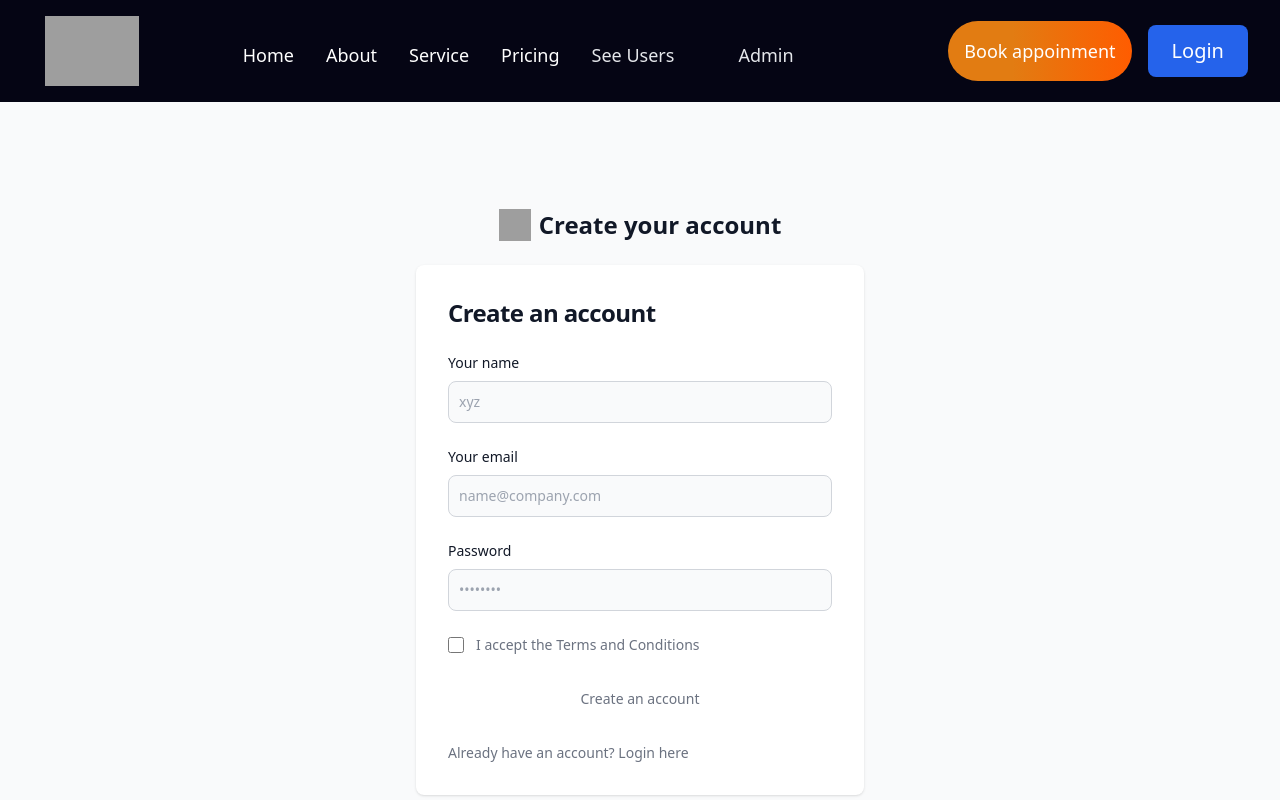
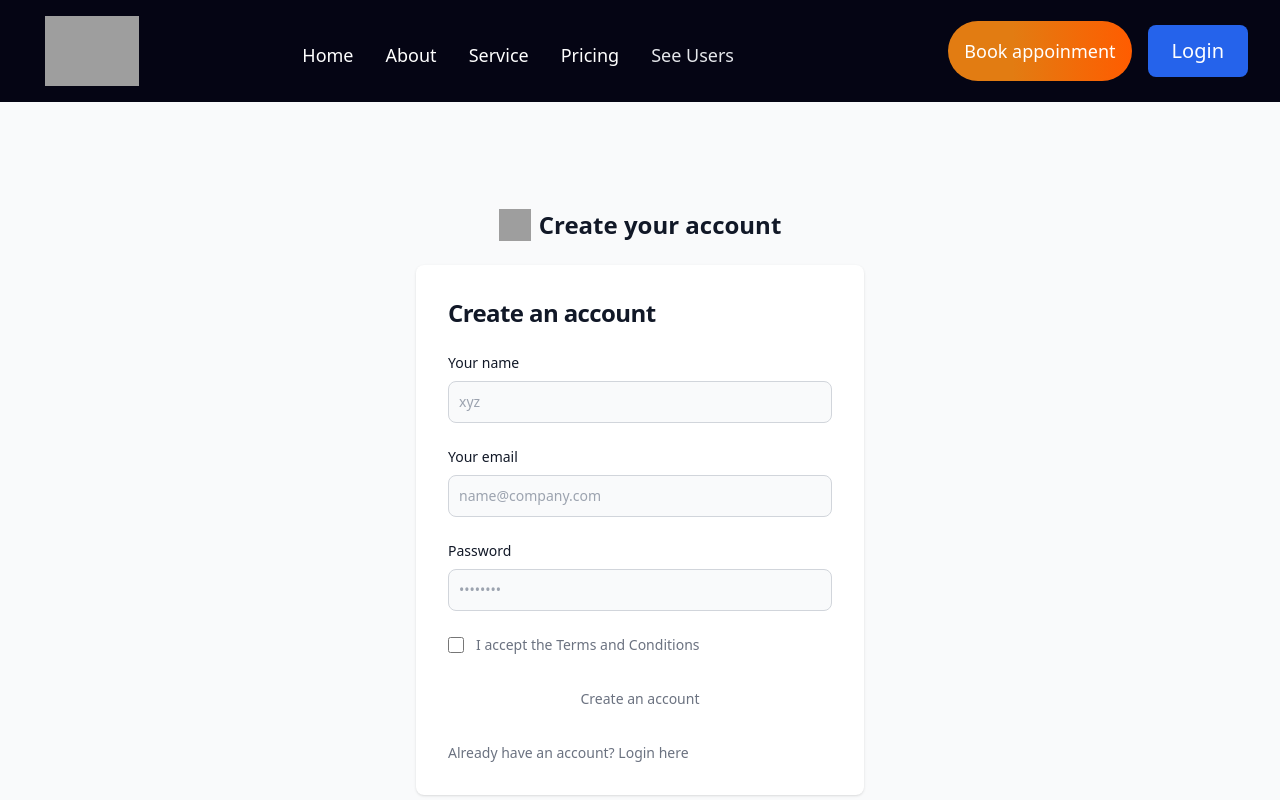
Before and after one commit to Pandebipin/barberwebsite, a React (Vite) app: page / in a window 1280 px wide. Shown: the top 800 px of the page. Built offline with nearby package versions, Linux system fonts and the light colour scheme; no server answers; grey boxes are pictures that could not be loaded; a web font is replaced by a local one.

Commit message:
fixing issue

```diff
--- a/src/components/Header/Header.jsx
+++ b/src/components/Header/Header.jsx
@@ -118,14 +118,6 @@ const Header = () => {
               See Users
             </Link>
             <br />
-            <Link
-              to={"/Admindashboard"}
-              className="text-2xl md:text-lg text-gray-200 cursor-pointer"
-            >
-              {" "}
-              Admin
-            </Link>
-            <br />
 
             <div className="flex flex-col mt-2 gap-3">
               {data ? (
```
